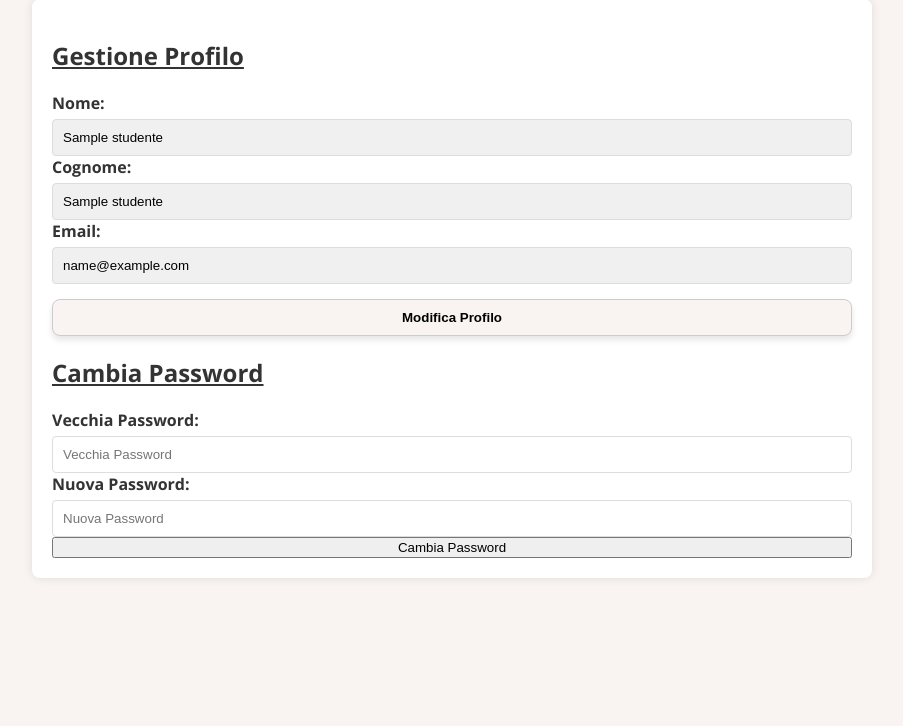
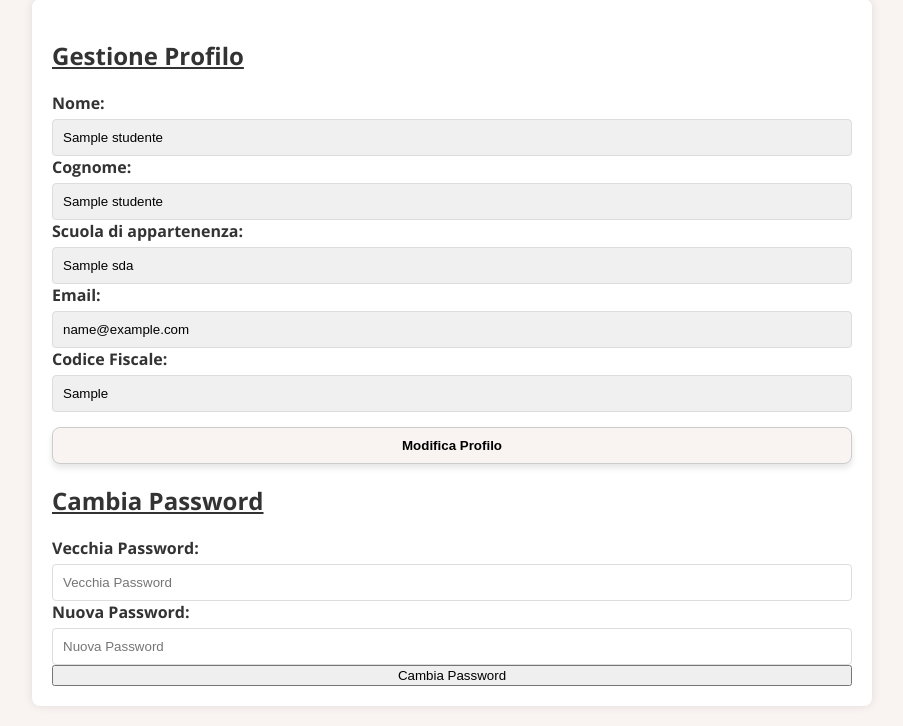
Before and after one commit to wassupiari/BeYourChoice, a Flask app: page /profilo/gestione in a window 1280 px wide. Shown: the part 132-858 px from the top of the page, without its empty margins (188-1091 px from the left). Run offline with Flask 3, Linux system fonts and the light colour scheme; the visitor is signed in with stand-in values (Sample User, id 1); a database or web service that is not in the repository returns one stand-in record (values such as "Sample title"); parts of the project's set-up code (start-up, migrations or seed data) failed here and were passed over.

Commit message:
Commit modifica profilo studente

```diff
--- a/app/templates/gestioneProfilo.html
+++ b/app/templates/gestioneProfilo.html
@@ -32,8 +32,16 @@
                         <input type="text" id="cognome" name="cognome" value="{{ profilo_studente.get('cognome', '') }}" readonly>
                     </div>
                     <div>
-                        <label for="email"><strong>Email:</strong></label>
-                        <input type="email" id="email" name="email" value="{{ profilo_studente.get('email', '') }}" readonly>
+                        <label for="sda_studente"><strong>Scuola di appartenenza:</strong></label>
+                        <input type="text" id="sda_studente" name="sda" value="{{ profilo_studente.get('sda') or profilo_studente.get('SdA', '') }}" readonly>
+                    </div>
+                    <div>
+                        <label for="email_studente"><strong>Email:</strong></label>
+                        <input type="email" id="email_studente" name="email" value="{{ profilo_studente.get('email', '') }}" readonly>
+                    </div>
+                    <div>
+                        <label for="cf_studente"><strong>Codice Fiscale:</strong></label>
+                        <input type="text" id="cf_studente" name="cf" value="{{ profilo_studente.get('cf') or profilo_studente.get('CF', '') }}" readonly>
                     </div>
                     <!-- Aggiungi altri campi per il profilo studente se necessario -->
                 {% elif profilo_docente %}
@@ -47,11 +55,11 @@
                         <input type="text" id="cognome_docente" name="cognome" value="{{ profilo_docente.get('cognome', '') }}" readonly>
                     </div>
                     <div>
-                        <label for="sda"><strong>Scuola di appartenenza:</strong></label>
-                        <input type="text" id="sda" name="sda" value="{{ profilo_docente.get('sda') or profilo_docente.get('SdA', '') }}" readonly>
+                        <label for="sda_docente"><strong>Scuola di appartenenza:</strong></label>
+                        <input type="text" id="sda_docente" name="sda" value="{{ profilo_docente.get('sda') or profilo_docente.get('SdA', '') }}" readonly>
                     </div>
                     <div>
-                        <label for="email"><strong>Email:</strong></label>
+                        <label for="email_docente"><strong>Email:</strong></label>
                         <input type="email" id="email_docente" name="email" value="{{ profilo_docente.get('email', '') }}" readonly>
                     </div>
                     <div>
```
